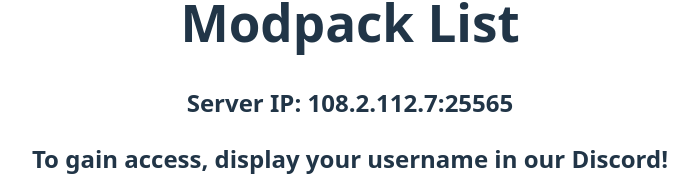
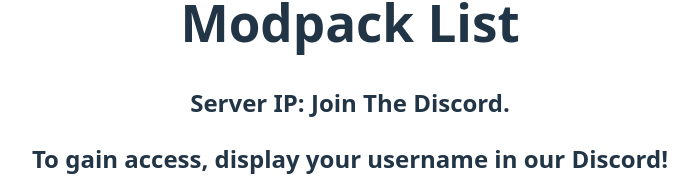
Before and after one commit to mlatta824/modpack_site, a React (Vite) app: page / in a window 1280 px wide. Both pictures are taken after a click on the button "Browse Packs". Shown: the part 147-323 px from the top of the page, without its empty margins (290-988 px from the left). Built offline with nearby package versions, Linux system fonts and the light colour scheme.

Commit message:
Removed IP

```diff
--- a/src/pack_list/page.tsx
+++ b/src/pack_list/page.tsx
@@ -13,7 +13,7 @@ export default function PackList() {
         <div className="pack-list-container">
 
             <h1>Modpack List</h1>
-            <h2>Server IP: 108.2.112.7:25565</h2>
+            <h2>Server IP: Join The Discord.</h2>
             <h2>To gain access, display your username in our Discord!</h2>
             <a href = {'https://discord.gg/cqjUuW6NQr'} download className = "discord-link">
                 <button>Discord Server</button>
```
